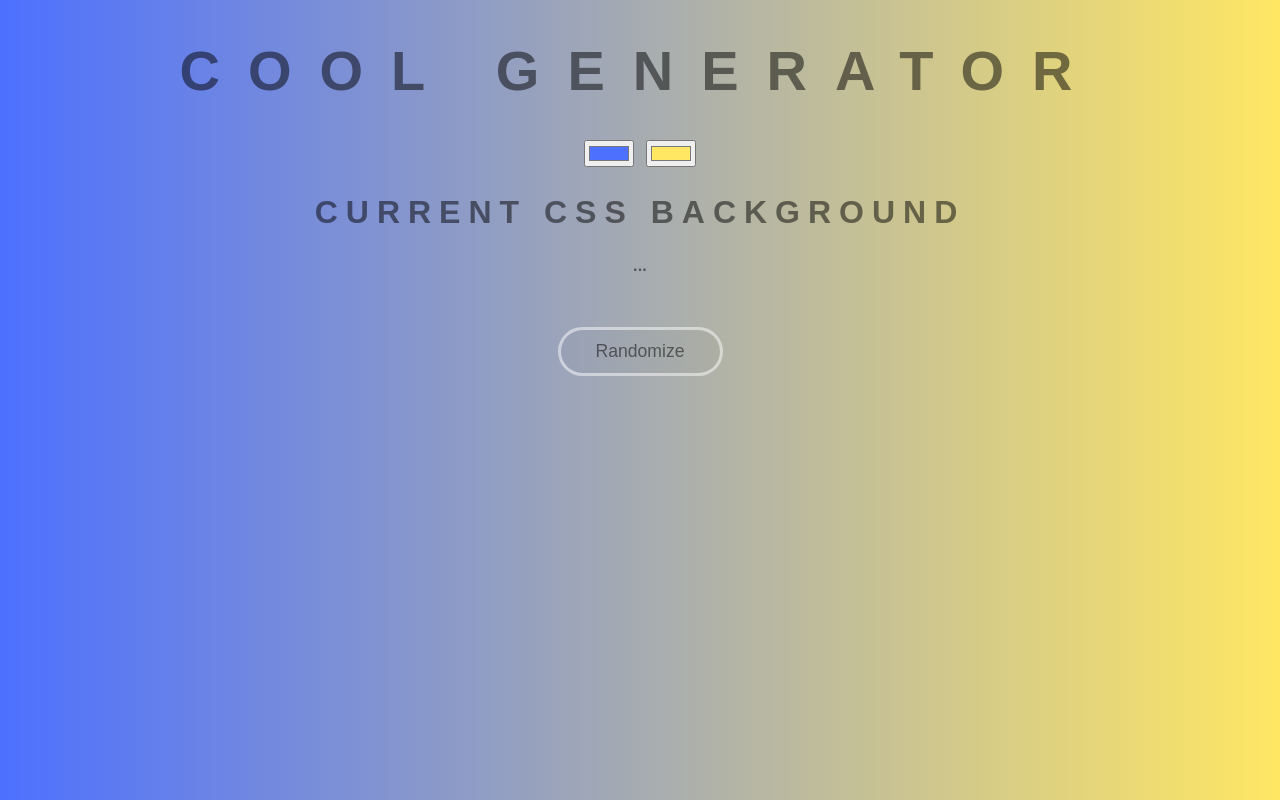
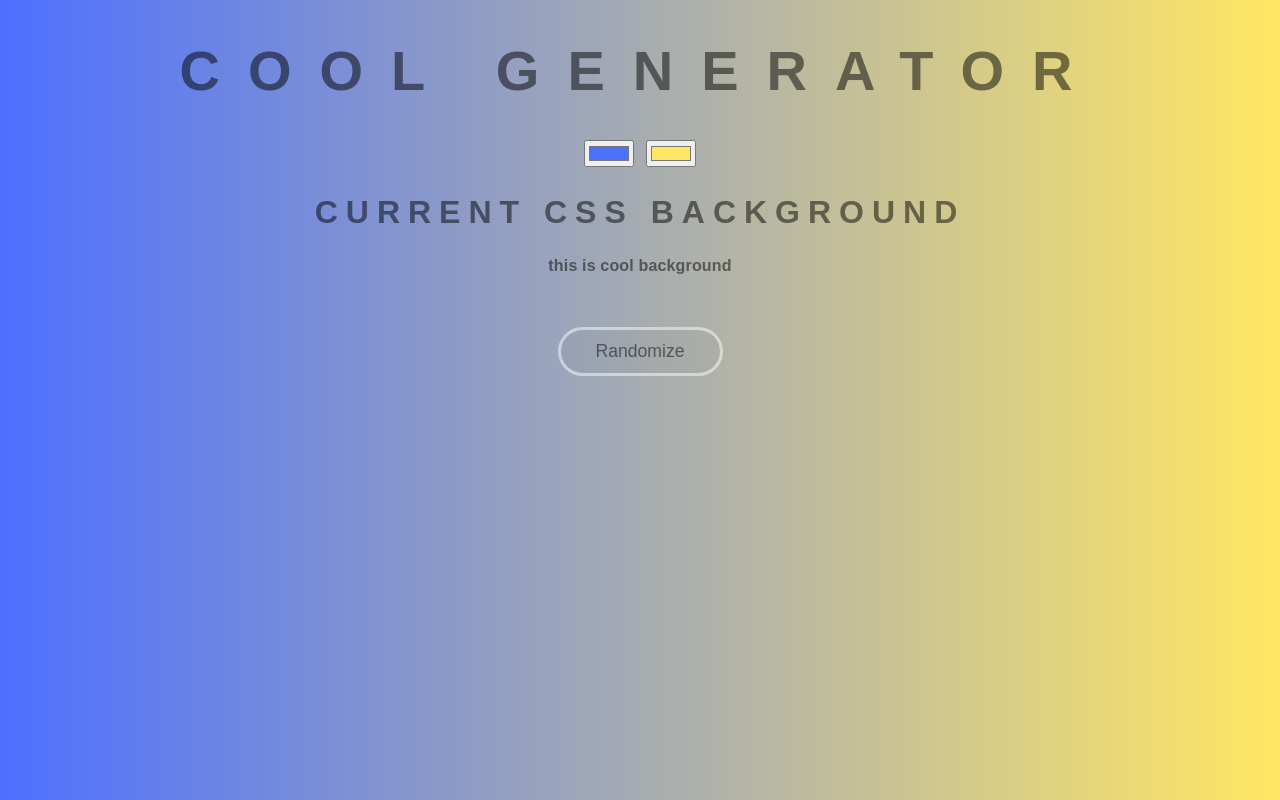
Before and after one commit to ronaldleonardo/BackgroundGenerator, a plain HTML site: page index.html in a window 1280 px wide. Drawn offline with Linux system fonts and the light colour scheme.

Commit message:
add changes

```diff
--- a/index.html
+++ b/index.html
@@ -12,7 +12,7 @@
 	<input type="color" name="color1" value="#4d70ff">
 	<input type="color" name="color2" value="#ffe763">
 	<h2>Current CSS Background</h2>
-	<h3>...</h3>
+	<h3>this is cool background</h3>
 	<br>
 	<br>
 	<button name="random" class="button">Randomize</button>
```
